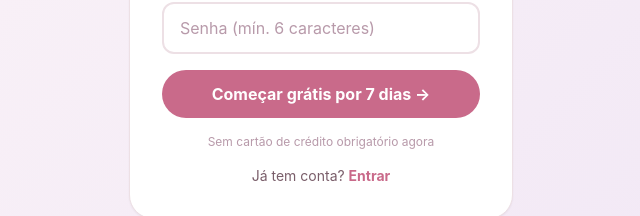
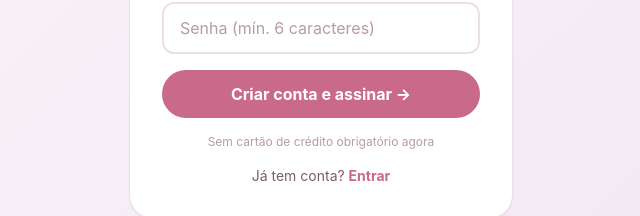
Before and after one commit to souza1232/viva-frontend, a Next.js app: page /register in a window 1280 px wide. Shown: the part 476-692 px from the top of the page, without its empty margins (319-959 px from the left). Built offline with nearby package versions, Linux system fonts and the light colour scheme; no server answers.

Commit message:
fix: redirect para checkout do MP após cadastro

```diff
--- a/app/register/page.js
+++ b/app/register/page.js
@@ -2,7 +2,7 @@
 import { useState } from 'react'
 import Link from 'next/link'
 import { useRouter } from 'next/navigation'
-import { register } from '../../lib/api'
+import { register, createCheckout } from '../../lib/api'
 import { useAuth } from '../../lib/auth'
 
 export default function RegisterPage() {
@@ -25,7 +25,8 @@ export default function RegisterPage() {
     try {
       const { data } = await register(name.trim(), email.trim().toLowerCase(), password)
       saveAuth(data.token, data.user)
-      router.push('/onboarding')
+      const { data: checkout } = await createCheckout()
+      window.location.href = checkout.url
     } catch (err) {
       setError(err.response?.data?.error || 'Erro ao criar conta. Tente novamente.')
     } finally {
@@ -81,7 +82,7 @@ export default function RegisterPage() {
               disabled={loading}
               className="w-full bg-primary text-white font-bold py-3 rounded-full hover:bg-primary-dark transition disabled:opacity-60"
             >
-              {loading ? 'Criando conta...' : 'Começar grátis por 7 dias →'}
+              {loading ? 'Aguarde...' : 'Criar conta e assinar →'}
             </button>
           </form>
 
```
